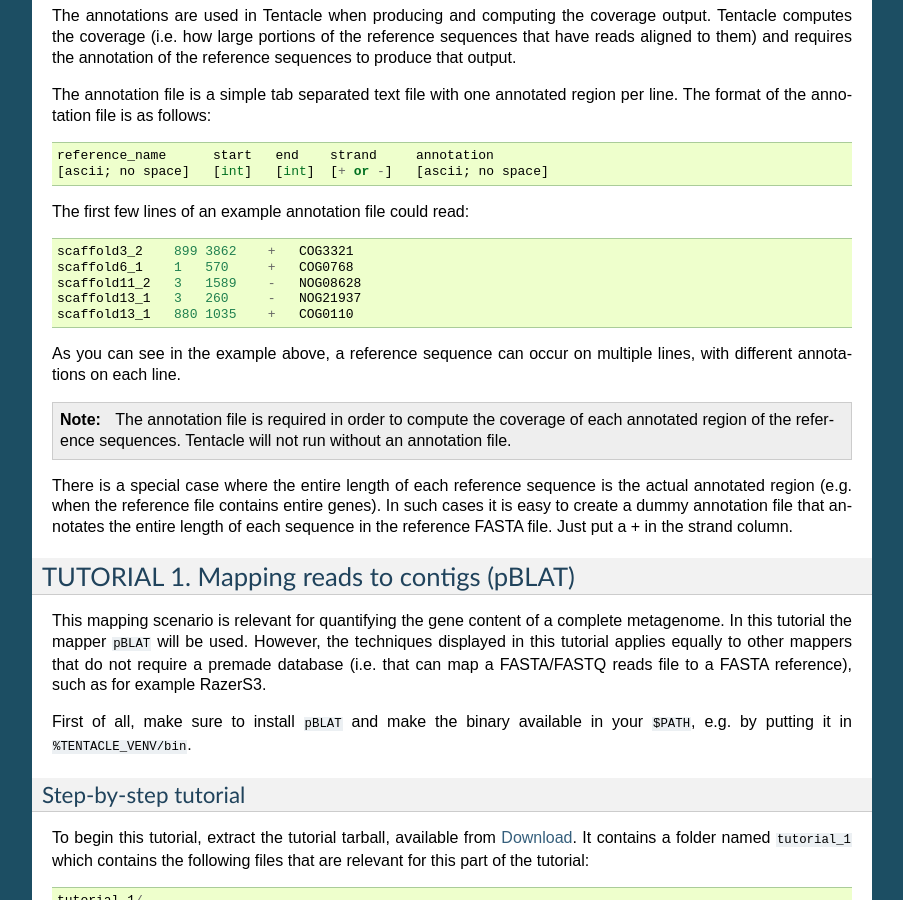
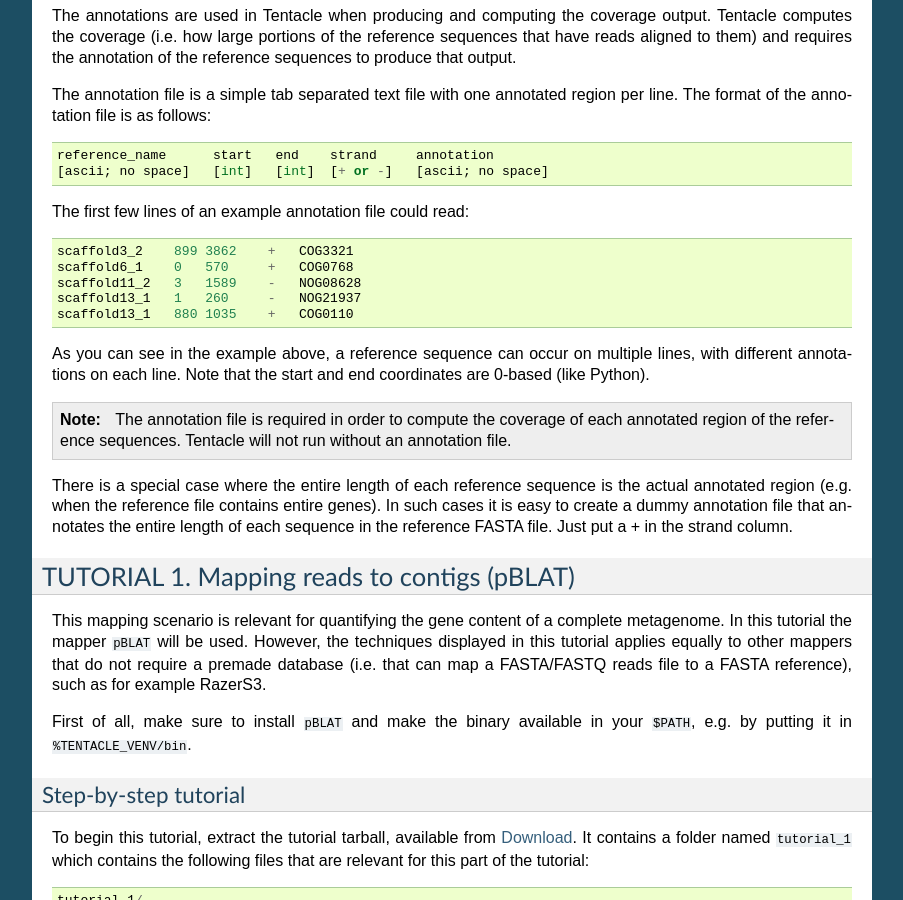
Before and after one commit to boulund/tentacle, a Sphinx documentation site: the page built from documentation/source/tutorial.rst, in a window 1280 px wide and 900 px high, scrolled down 1204 px. Shown: the whole window, without its empty margins (198-1101 px from the left). Built offline with Sphinx 7.4.7, drawn with Linux system fonts in a browser that asks for light colours.

Commit message:
Bugfix: Annotation indices are 0-based.

```diff
--- a/documentation/source/tutorial.rst
+++ b/documentation/source/tutorial.rst
@@ -84,13 +84,14 @@
 The first few lines of an example annotation file could read::
 
   scaffold3_2    899 3862    +   COG3321
-  scaffold6_1    1   570     +   COG0768
+  scaffold6_1    0   570     +   COG0768
   scaffold11_2   3   1589    -   NOG08628
-  scaffold13_1   3   260     -   NOG21937
+  scaffold13_1   1   260     -   NOG21937
   scaffold13_1   880 1035    +   COG0110
 
 As you can see in the example above, a reference sequence can occur on multiple
-lines, with different annotations on each line.
+lines, with different annotations on each line. Note that the start and end
+coordinates are 0-based (like Python).
 
 .. note::
    The annotation file is required in order to compute the coverage of each
```
Also changed, not shown: 1 other file.
